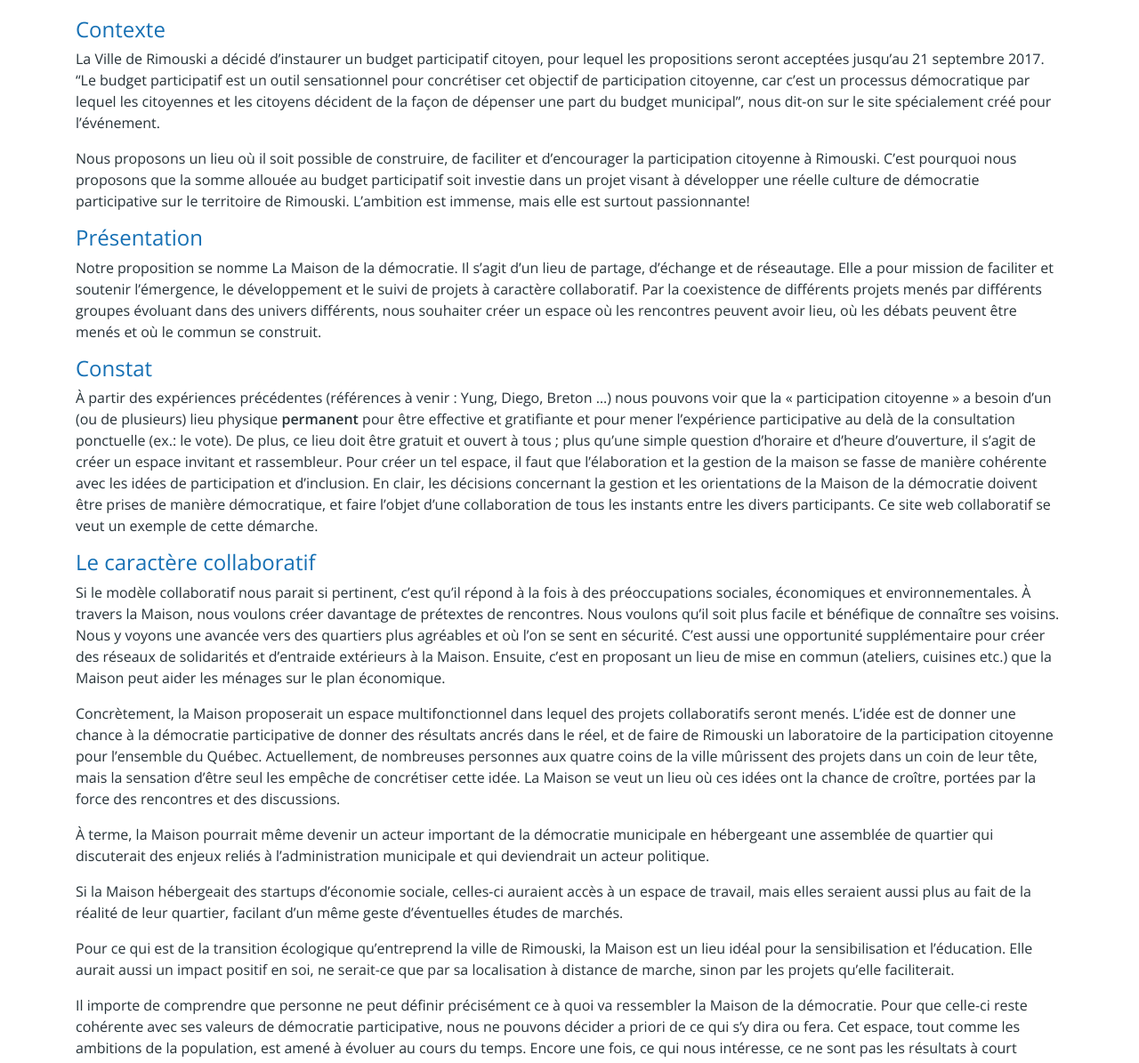
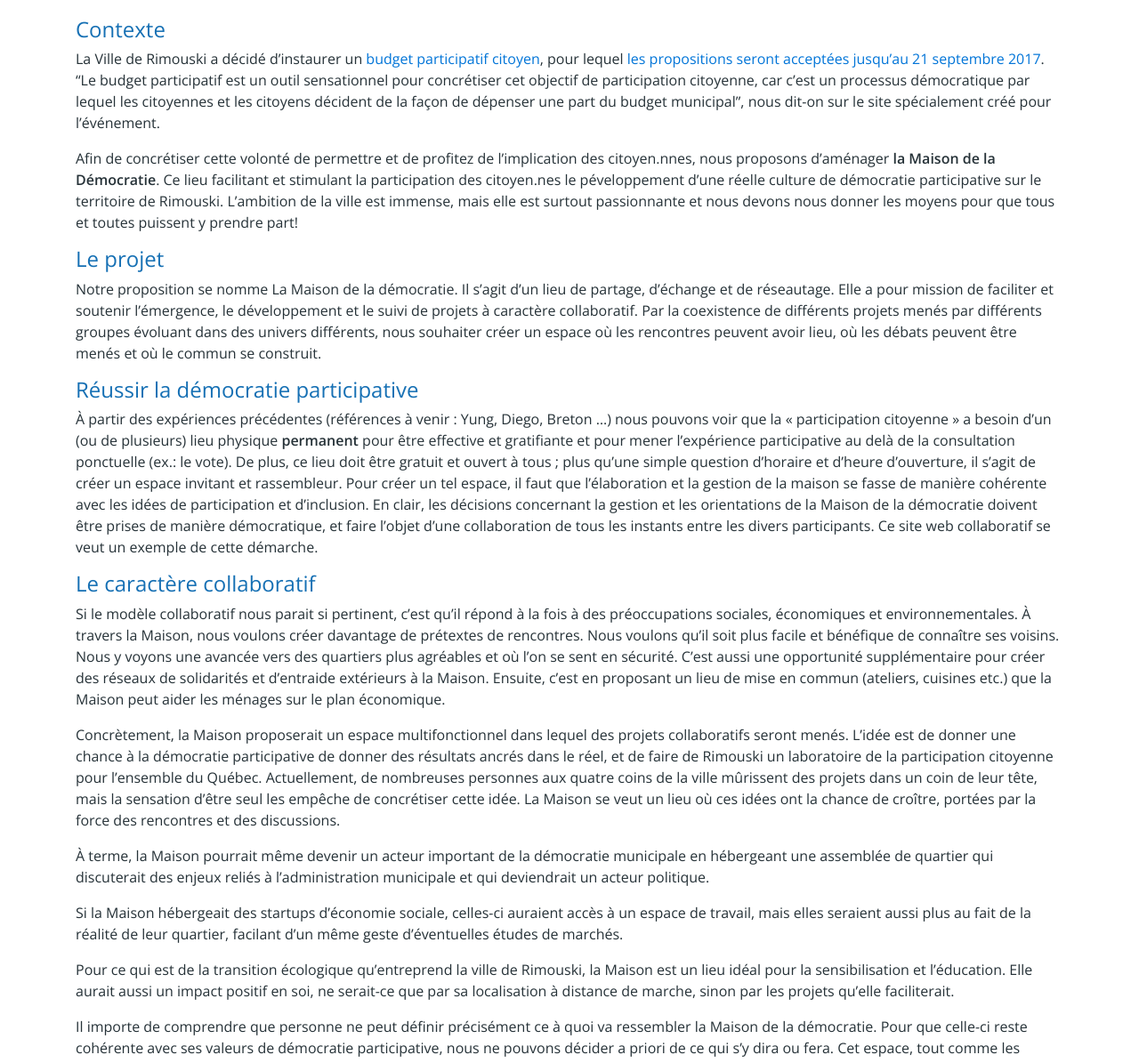
Before and after one commit to SyvieMarier/Maison-democratie-Rimouski, a Jekyll site: the page built from index.md, in a window 1280 px wide and 1400 px high, scrolled down 258 px. Shown: the part 205-1400 px from the top of the window at 89% size. Built offline with Jekyll 4.4.1, drawn with Linux system fonts in a browser that asks for light colours; nearby versions of some CDN libraries; our own code applies the rules of GitHub Pages for plain Markdown files; some of the changed text lies outside the part shown.

Commit message:
le contexte

```diff
--- a/index.md
+++ b/index.md
@@ -6,15 +6,15 @@ titre: Un lieu pour vivre la démocratie
 
 ## Contexte
 
-La Ville de Rimouski a décidé d'instaurer un budget participatif citoyen, pour lequel les propositions seront acceptées jusqu'au 21 septembre 2017. "Le budget participatif est un outil sensationnel pour concrétiser cet objectif de participation citoyenne, car c'est un processus démocratique par lequel les citoyennes et les citoyens décident de la façon de dépenser une part du budget municipal", nous dit-on sur le site spécialement créé pour l'événement.
+La Ville de Rimouski a décidé d'instaurer un [budget participatif citoyen](https://budgetparticipatif-rimouski.com/), pour lequel [les propositions seront acceptées jusqu'au 21 septembre 2017](https://budgetparticipatif-rimouski.com/inscription). "Le budget participatif est un outil sensationnel pour concrétiser cet objectif de participation citoyenne, car c'est un processus démocratique par lequel les citoyennes et les citoyens décident de la façon de dépenser une part du budget municipal", nous dit-on sur le site spécialement créé pour l'événement.
 
-Nous proposons un lieu où il soit possible de construire, de faciliter et d'encourager la participation citoyenne à Rimouski. C'est pourquoi nous proposons que la somme allouée au budget participatif soit investie dans un projet visant à développer une réelle culture de démocratie participative sur le territoire de Rimouski. L'ambition est immense, mais elle est surtout passionnante!
+Afin de concrétiser cette volonté de permettre et de profitez de l'implication des citoyen.nnes, nous proposons d'aménager **la Maison de la Démocratie**. Ce lieu facilitant et stimulant la participation des citoyen.nes le péveloppement d'une réelle culture de démocratie participative sur le territoire de Rimouski. L'ambition de la ville est immense, mais elle est surtout passionnante et nous devons nous donner les moyens pour que tous et toutes puissent y prendre part!
 
-## Présentation
+## Le projet
 
 Notre proposition se nomme La Maison de la démocratie. Il s'agit d'un lieu de partage, d'échange et de réseautage. Elle a pour mission de faciliter et soutenir l'émergence, le développement et le suivi de projets à caractère collaboratif. Par la coexistence de différents projets menés par différents groupes évoluant dans des univers différents, nous souhaiter créer un espace où les rencontres peuvent avoir lieu, où les débats peuvent être menés et où le commun se construit.
 
-## Constat
+## Réussir la démocratie participative
 
 À partir des expériences précédentes (références à venir : Yung, Diego, Breton ...) nous pouvons voir que la « participation citoyenne » a besoin d'un (ou de plusieurs) lieu physique **permanent** pour être effective et gratifiante et pour mener l'expérience participative au delà de la consultation ponctuelle (ex.: le vote). De plus, ce lieu doit être gratuit et ouvert à tous ; plus qu'une simple question d'horaire et d'heure d'ouverture, il s'agit de créer un espace invitant et rassembleur. Pour créer un tel espace, il faut que l'élaboration et la gestion de la maison se fasse de manière cohérente avec les idées de participation et d'inclusion. En clair, les décisions concernant la gestion et les orientations de la Maison de la démocratie doivent être prises de manière démocratique, et faire l'objet d'une collaboration de tous les instants entre les divers participants. Ce site web collaboratif se veut un exemple de cette démarche.
 
@@ -32,7 +32,7 @@ Pour ce qui est de la transition écologique qu'entreprend la ville de Rimouski,
 
 Il importe de comprendre que personne ne peut définir précisément ce à quoi va ressembler la Maison de la démocratie. Pour que celle-ci reste cohérente avec ses valeurs de démocratie participative, nous ne pouvons décider a priori de ce qui s'y dira ou fera. Cet espace, tout comme les ambitions de la population, est amené à évoluer au cours du temps. Encore une fois, ce qui nous intéresse, ce ne sont pas les résultats à court terme, mais de mettre en place les conditions dans lesquelles la démocratie participative pourra réellement fleurir.
 
-## Les projets
+## Un milieu de vie favorisant les rencontres pour réussir Rimouski
 
 (ébauche et liste non exhaustive)
   - food-coop : épicerie / groupe d'achat bénévole, possibilité de cuisine collective et partenariat avec productuers locaux. ex: food-coop de NY, AMAP de St-Denis, Frigo Vert de concordia...
```
